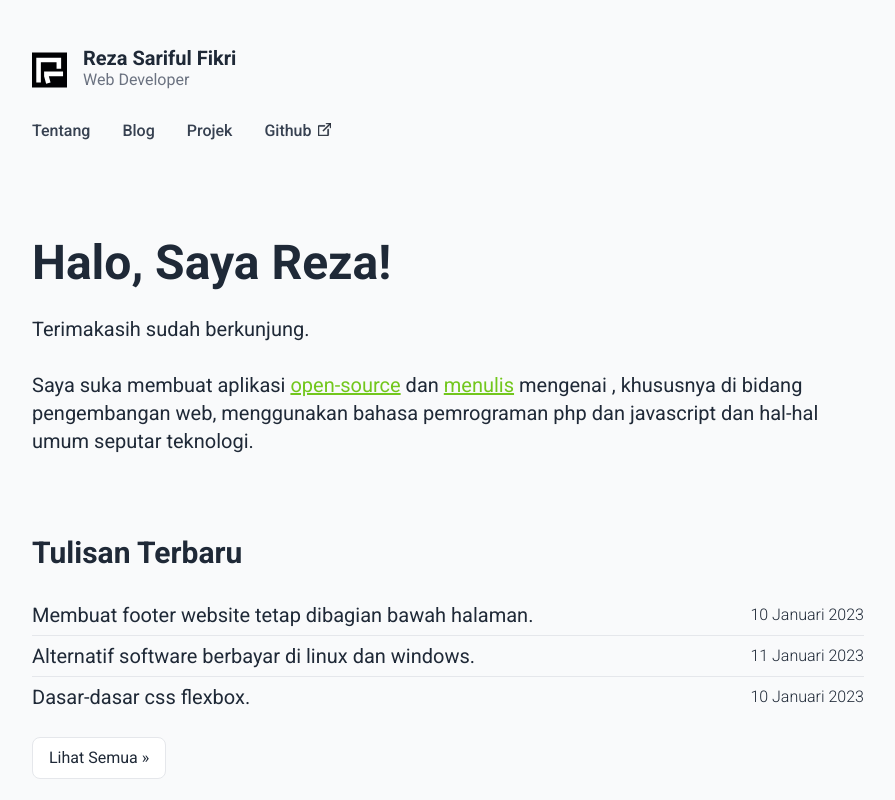
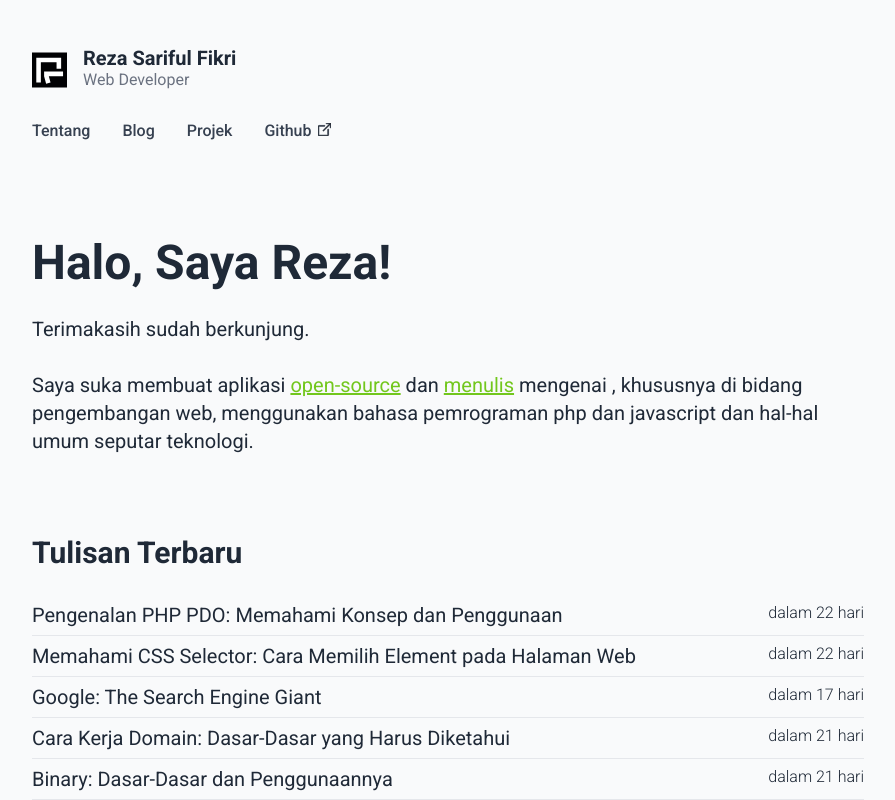
Before and after one commit to rezafikkri/rezafikkri.github.io, a Next.js app: page / in a window 1280 px wide. Shown: the top 800 px of the page, without its empty margins (192-1087 px from the left). Built offline with nearby package versions, Linux system fonts and the light colour scheme.

Commit message:
feat: display latest post list in home

```diff
--- a/lib/posts.js
+++ b/lib/posts.js
@@ -13,6 +13,16 @@ export function getTopics() {
   }
 }
 
+export function getLatestPostList() {
+  // read JSON file
+  const fullPath = path.join(`${process.cwd()}`, 'data/latestPostList.json');
+  try {
+    return JSON.parse(fs.readFileSync(fullPath, 'utf8'));
+  } catch (err) {
+    console.log(err);
+  }
+}
+
 export function getPosts() {
   const fullPath = path.join(process.cwd(), 'data/writing');
 }
--- a/package.json
+++ b/package.json
@@ -10,6 +10,7 @@
   },
   "dependencies": {
     "@next/font": "13.1.6",
+    "dayjs": "^1.11.7",
     "gray-matter": "^4.0.3",
     "next": "13.1.6",
     "react": "18.2.0",
--- a/pages/index.js
+++ b/pages/index.js
@@ -1,9 +1,15 @@
 import Head from "next/head";
 import Layout, { name } from "@/components/layout";
 import Link from "next/link";
-import { getTopics } from "@/lib/posts";
+import dayjs from "dayjs";
+import relativeTime from "dayjs/plugin/relativeTime";
+import 'dayjs/locale/id';
+import { getTopics, getLatestPostList } from "@/lib/posts";
 
-export default function Home({ topics }) {
+dayjs.extend(relativeTime);
+dayjs.locale('id');
+
+export default function Home({ topics, latestPostList }) {
   const title = `${name} - Web Developer`;
 
   return (
@@ -19,24 +25,14 @@ export default function Home({ topics }) {
       <section className="text-gray-800 mt-20">
         <h2 className="text-3xl font-bold">Tulisan Terbaru</h2>
         <ul className="mt-6 flex flex-col divide-y divide-gray-200">
-          <li className="py-1.5">
-            <Link href="" className="flex justify-between no-underline items-center hover:text-ajwa-green">
-              <h3 className="text-xl">Membuat footer website tetap dibagian bawah halaman.</h3>
-              <time className="font-light">10 Januari 2023</time>
-            </Link>
-          </li>
-          <li className="py-1.5">
-            <Link href="" className="flex justify-between no-underline items-center hover:text-ajwa-green">
-              <h3 className="text-xl">Alternatif software berbayar di linux dan windows.</h3>
-              <time className="font-light">11 Januari 2023</time>
-            </Link>
-          </li>
-          <li className="py-1.5">
-            <Link href="" className="flex justify-between no-underline items-center hover:text-ajwa-green">
-              <h3 className="text-xl">Dasar-dasar css flexbox.</h3>
-              <time className="font-light">10 Januari 2023</time>
-            </Link>
-          </li>
+          {latestPostList.map((post, index) => (
+            <li className="py-1.5" key={index}>
+              <Link href="" className="flex justify-between items-start no-underline hover:text-ajwa-green">
+                <h3 className="text-xl">{post.title}</h3>
+                <time className="font-light basis-40 text-right">{dayjs(post.date).fromNow()}</time>
+              </Link>
+            </li>
+          ))}
         </ul>
         <Link href="/blogs" className="mt-5 inline-block no-underline bg-white hover:bg-gray-100 border border-gray-200 px-4 py-2 rounded-lg">Lihat Semua &raquo;</Link>
       </section>
@@ -85,9 +81,11 @@ export default function Home({ topics }) {
 
 export async function getStaticProps() {
   const topics = getTopics();
+  const latestPostList = getLatestPostList();
   return {
     props: {
       topics,
+      latestPostList,
     },
   };
 }
```
Also changed, not shown: 1 other file (tests, documents, lock files or other folders).
